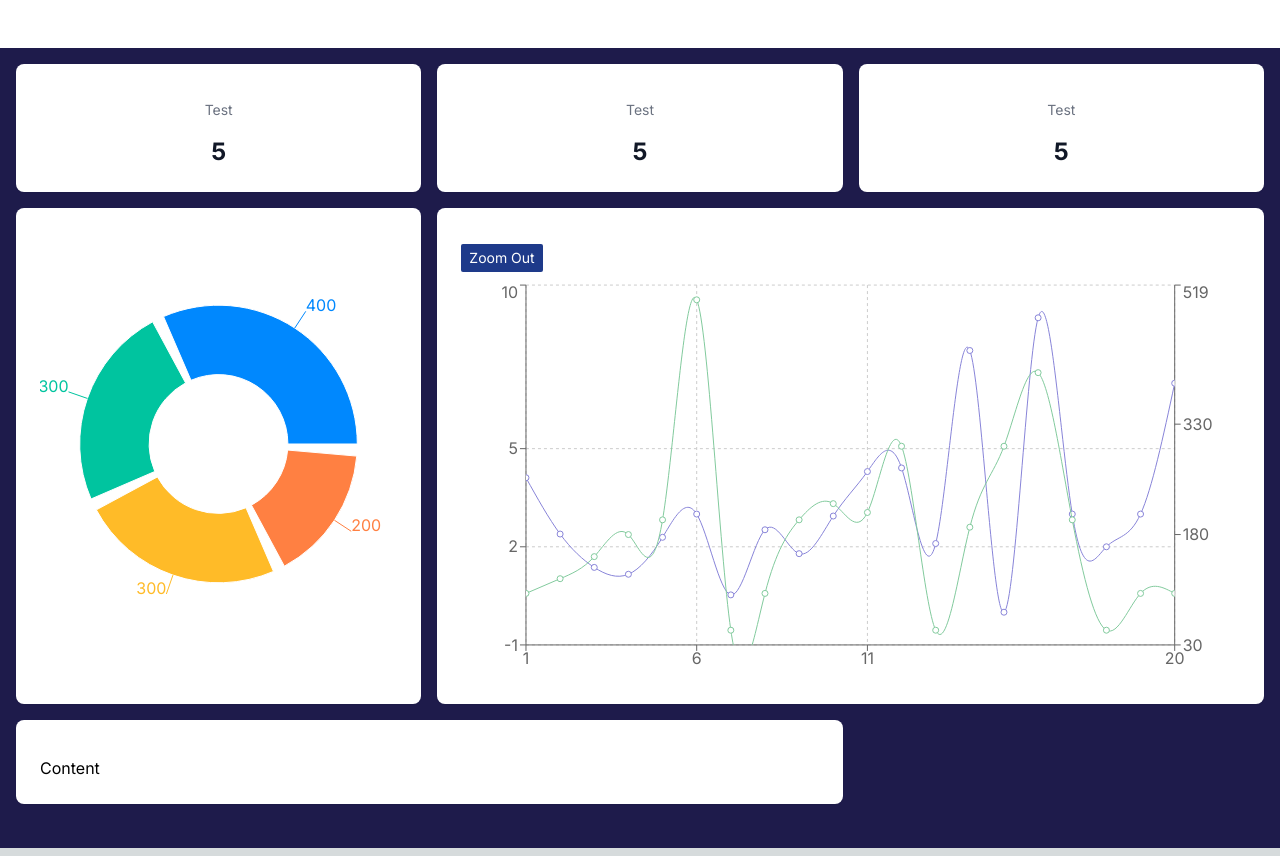
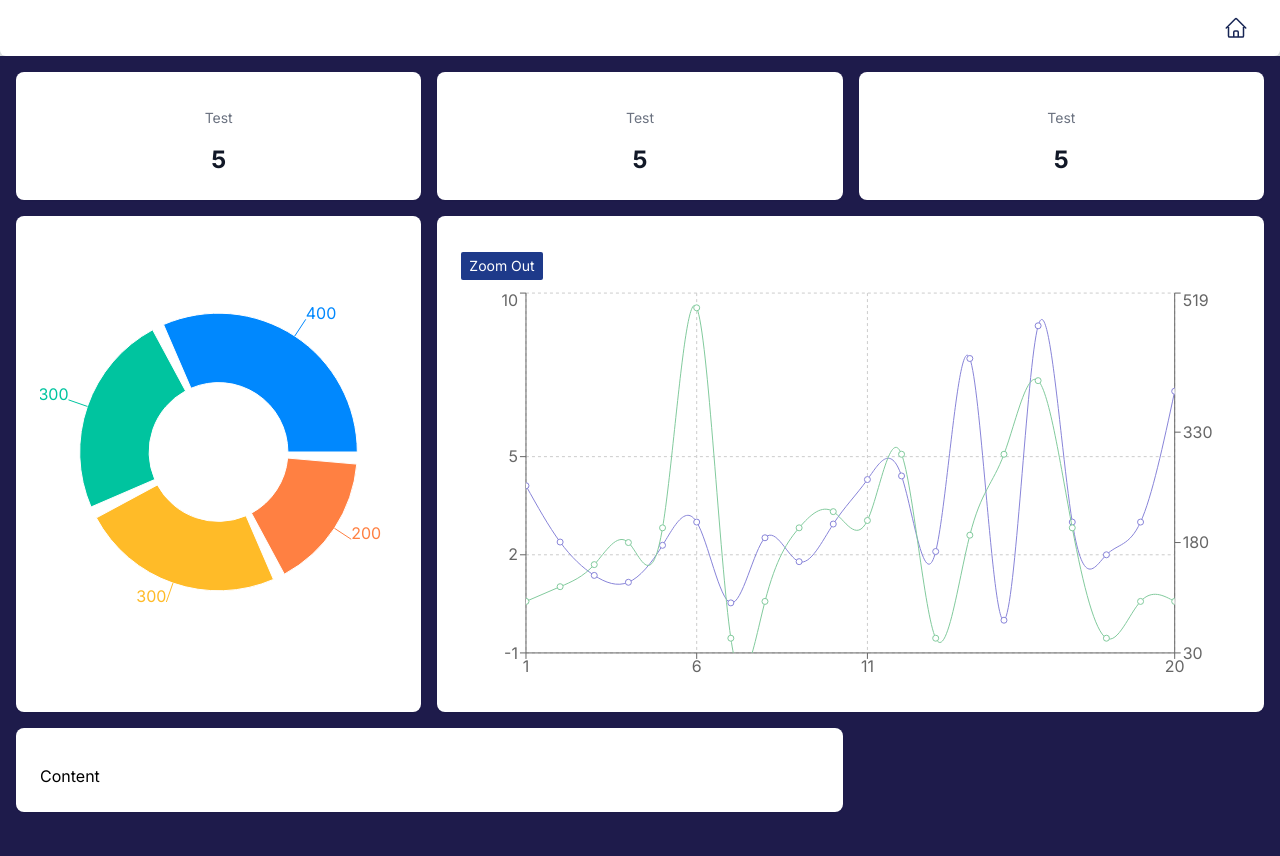
Before and after one commit to Taylorgtyler/portfolio-dashboard, a Next.js app: page / in a window 1280 px wide. Built offline with nearby package versions, Linux system fonts and the light colour scheme.

Commit message:
updated home icon

```diff
--- a/app/components/dashboardheader/index.js
+++ b/app/components/dashboardheader/index.js
@@ -1,7 +1,12 @@
 import React from "react";
+import { HomeIcon } from "@heroicons/react/24/outline";
 
 const DashboardHeader = () => {
-  return <div className="bg-white p-6"></div>;
+  return (
+    <div className="bg-white p-4 z-50 rounded-bl-md rounded-br-md flex justify-end">
+      <HomeIcon className="h-6 w-6 text-blue-950 mr-4" />
+    </div>
+  );
 };
 
 export default DashboardHeader;
```
